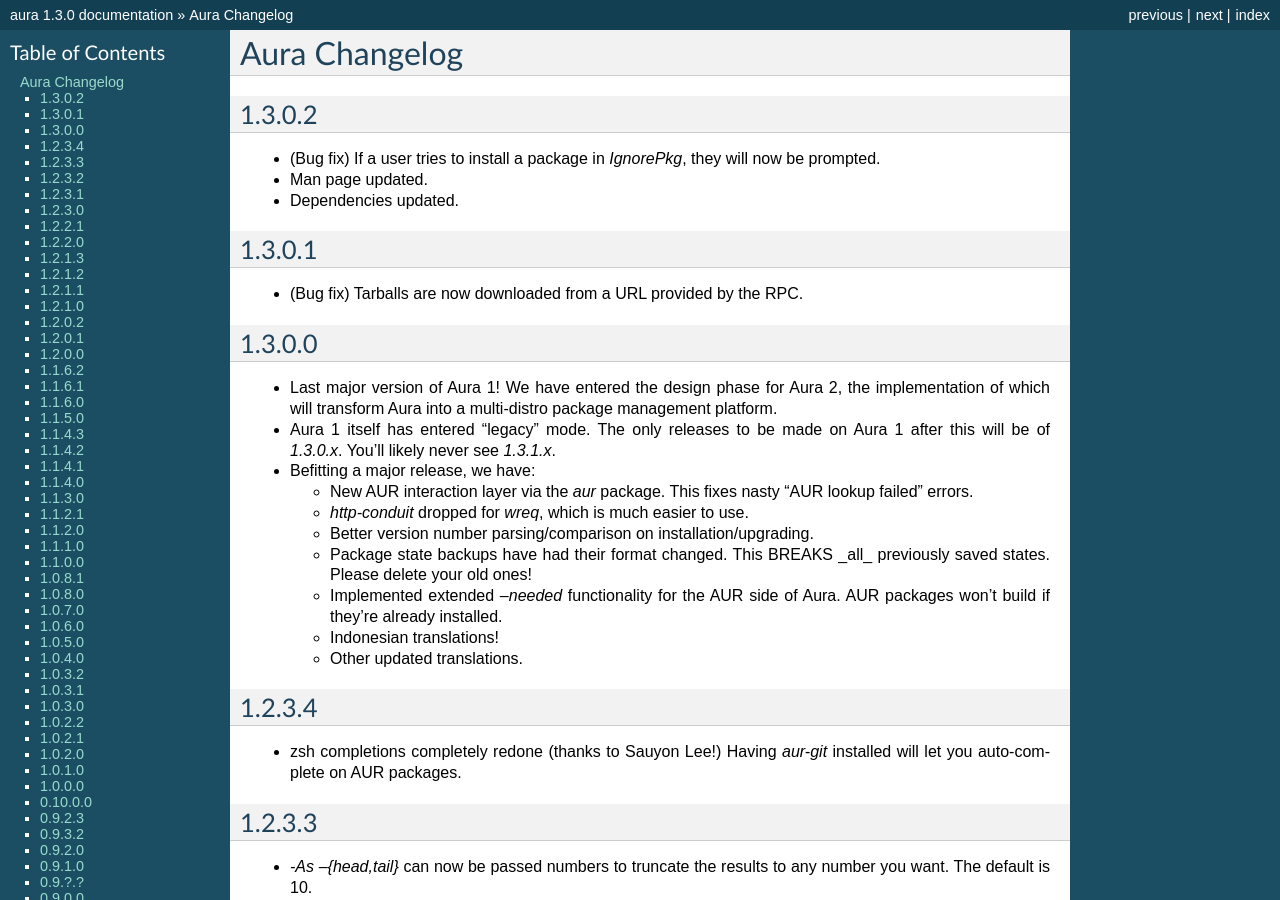
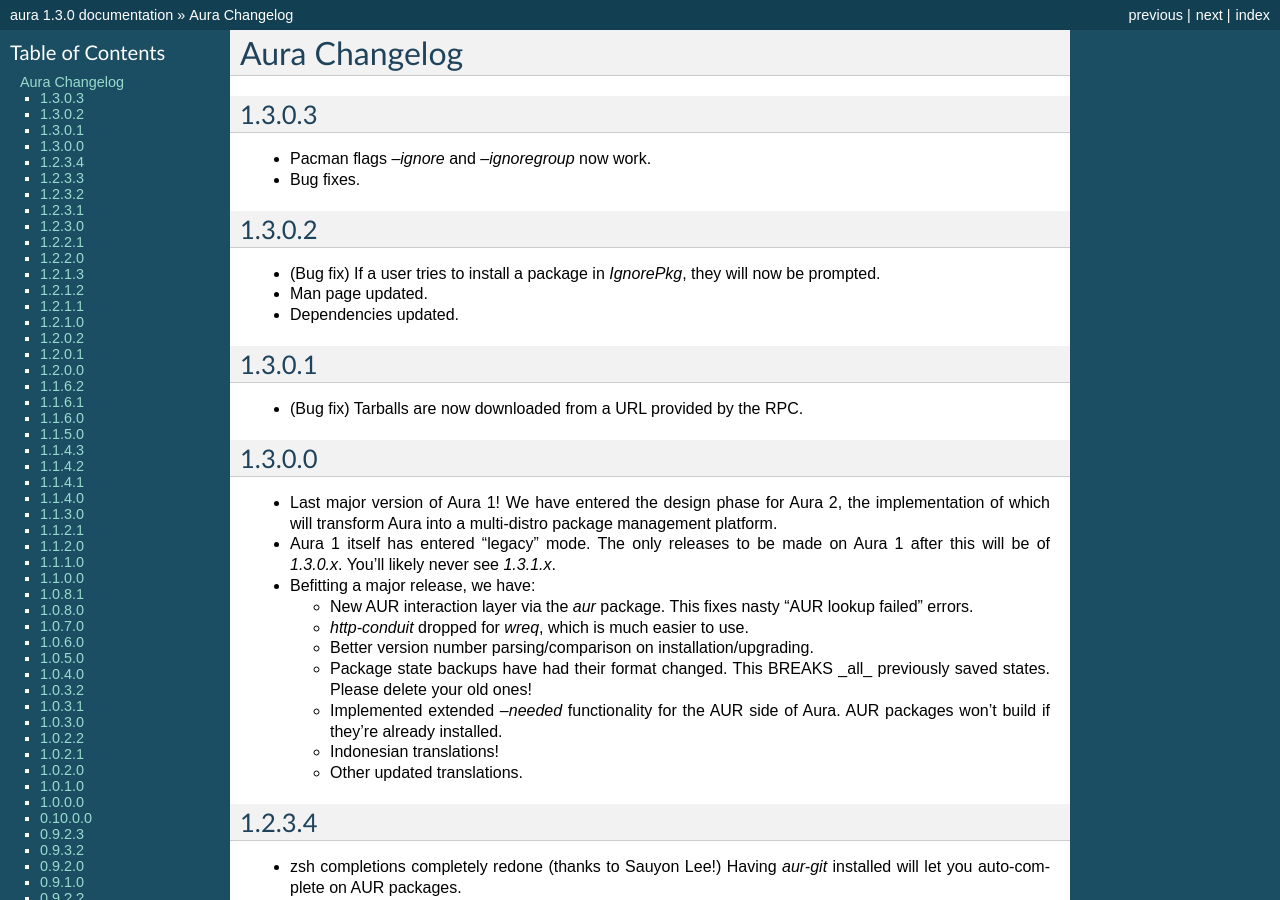
Before and after one commit to fosskers/aura, a Sphinx documentation site: the page built from doc/source/changelog.rst, in a window 1280 px wide and 900 px high. Built offline with Sphinx 7.4.7, drawn with Linux system fonts in a browser that asks for light colours.

Commit message:
(Aura1): Version bump -> 1.3.0.3

```diff
--- a/doc/source/changelog.rst
+++ b/doc/source/changelog.rst
@@ -1,5 +1,10 @@
 Aura Changelog
 ==============
+1.3.0.3
+-------
+- Pacman flags `--ignore` and `--ignoregroup` now work.
+- Bug fixes.
+
 1.3.0.2
 -------
 - (Bug fix) If a user tries to install a package in `IgnorePkg`, they
```
Also changed, not shown: 3 other files.
